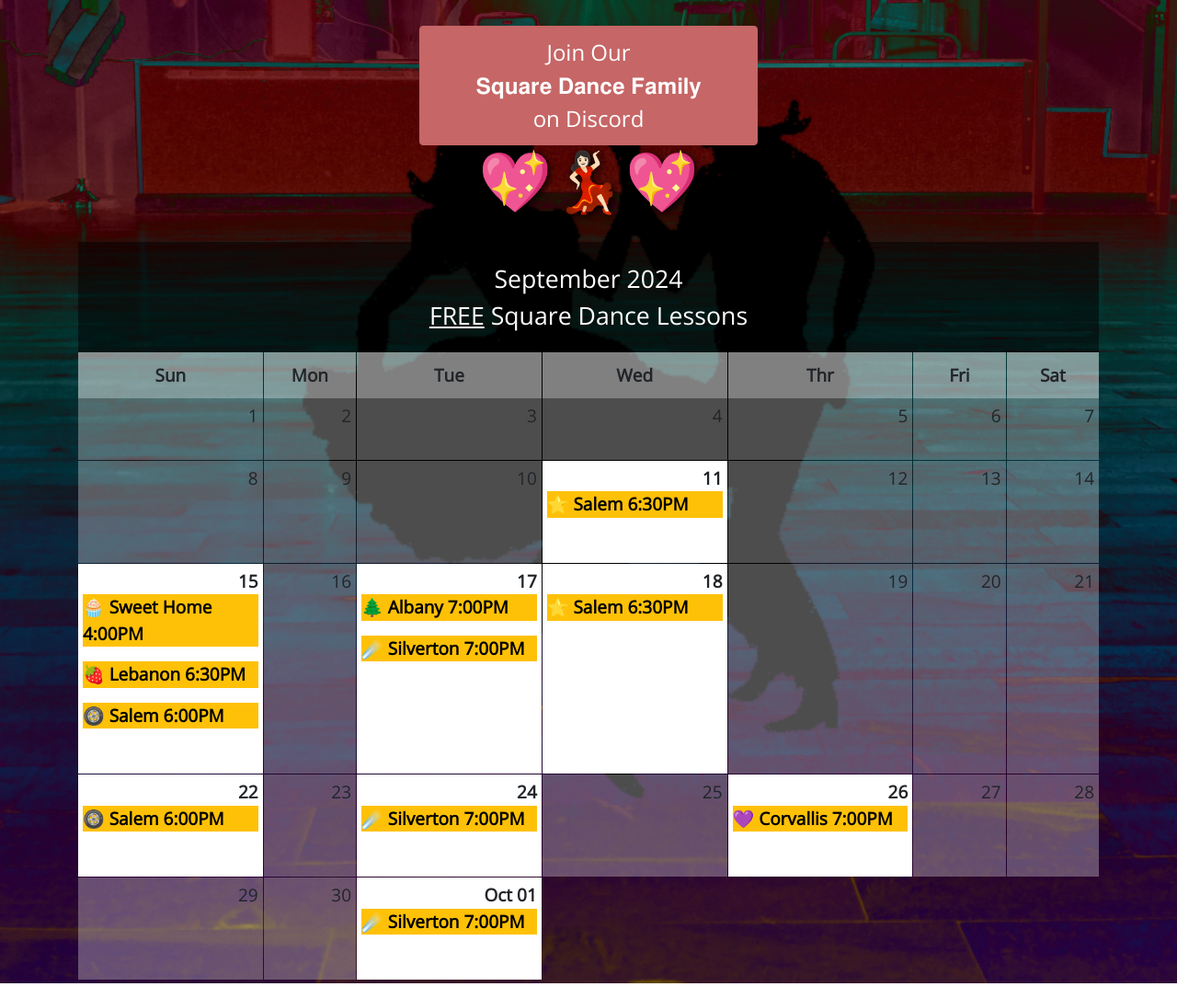
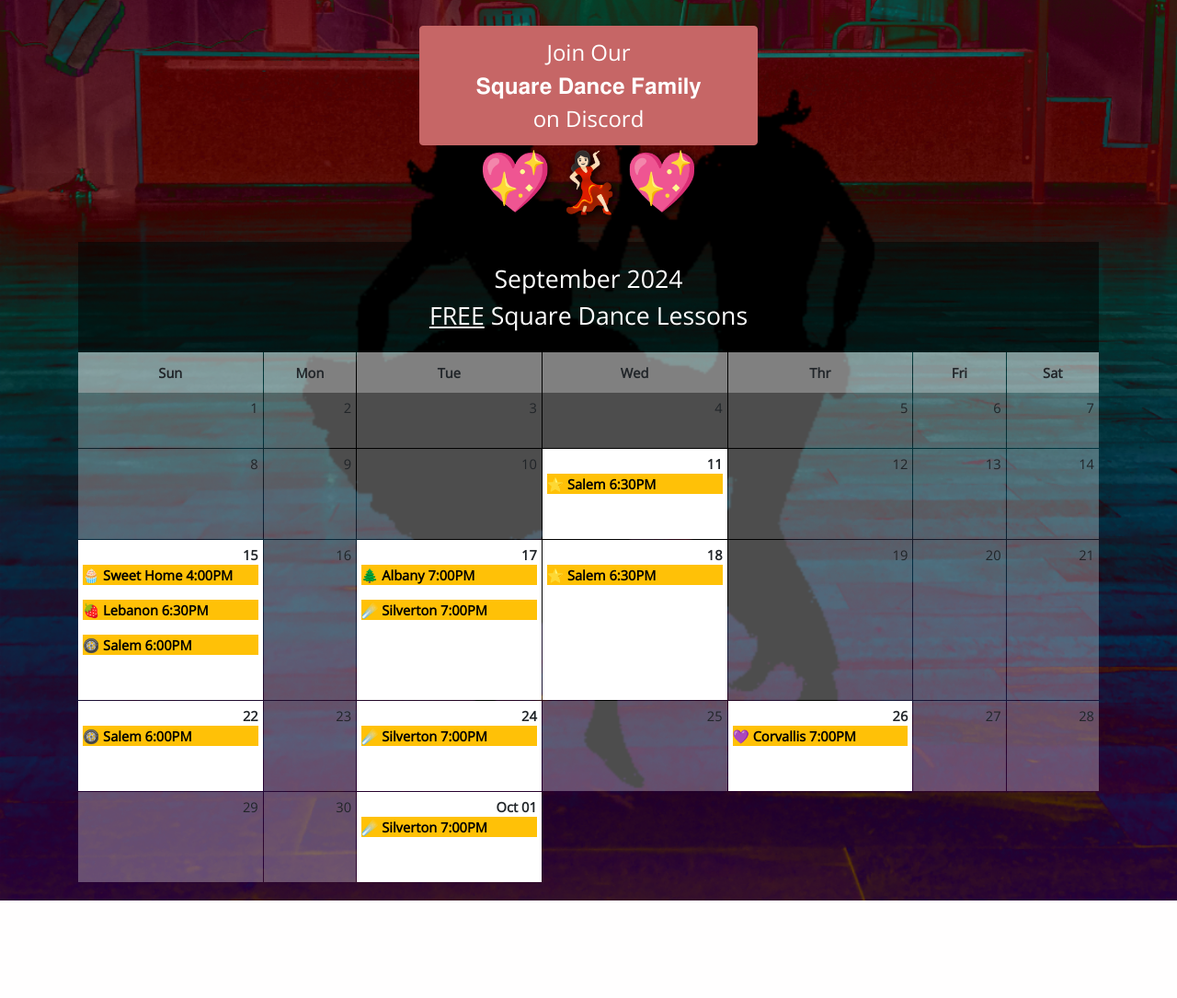
Before and after one commit to layhna/layhna.github.io, a PHP site: page / in a window 1280 px wide. Shown: the whole page at 92% size. After the commit the page ends 979 px from the top, so only its background shows below. Run offline with PHP 8.4, Linux system fonts and the light colour scheme.

Commit message:
Update tooplate-style.css
font stuff

```diff
--- a/css/tooplate-style.css
+++ b/css/tooplate-style.css
@@ -276,6 +276,7 @@
     width: 100%;
     max-width: 1200px;
     margin: 0 auto;
+	font-size: 11pt;
 }
 .calendar-header {
     align-items: center;
```
